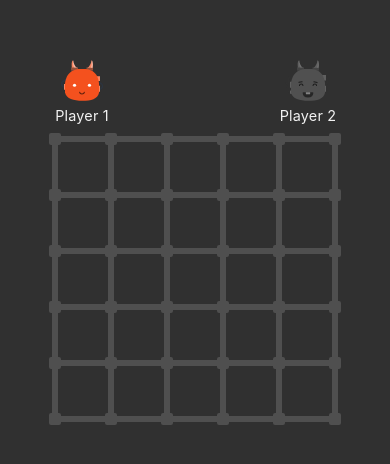
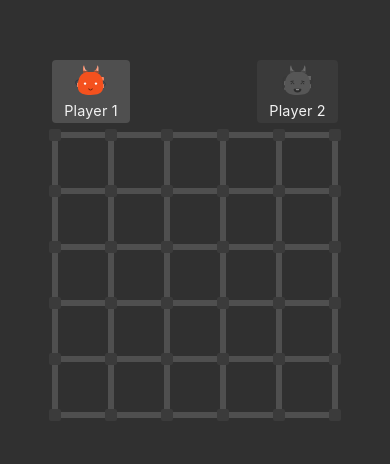
Before and after one commit to thearjunkv/dots-and-boxes, a React (Vite) app: page /game in a window 390 px wide. Shown: the part 178-642 px from the top of the page. Built offline with nearby package versions, Linux system fonts and the light colour scheme.

Commit message:
Updated - styles for player card, breakpoints for media queries, player-4 svg, and player colors

```diff
--- a/src/components/PlayerCard.tsx
+++ b/src/components/PlayerCard.tsx
@@ -4,16 +4,23 @@
 	playerId: number;
 	playerName?: string;
 	isPlayerTurn: boolean;
+	flipLayout?: boolean;
 };
 
-const PlayerCard: React.FC<PlayerCardProps> = ({ playerId, playerName, isPlayerTurn }) => {
+const PlayerCard: React.FC<PlayerCardProps> = ({ playerId, playerName, isPlayerTurn, flipLayout }) => {
 	const defaultPlayerName = `Player ${playerId}`;
 	const displayPlayerName = playerName?.trim() ? playerName : defaultPlayerName;
 
 	const playerIconPath = `/assets/player-${playerId}.svg`;
 
 	return (
-		<div className={cn('player-card', isPlayerTurn && `player-card--active`)}>
+		<div
+			className={cn(
+				'player-card',
+				isPlayerTurn && `player-card--active`,
+				flipLayout && 'player-card--flip-layout'
+			)}
+		>
 			<div className='player-card__player-icon-wrapper'>
 				<img
 					src={playerIconPath}
--- a/src/data/gameConfig.ts
+++ b/src/data/gameConfig.ts
@@ -3,10 +3,10 @@
 const playerCounts: PlayerCount[] = [2, 3, 4];
 
 const playerColorsMap: Map<number, string> = new Map([
-	[1, '#f46f1e'],
+	[1, '#FF5F1F'],
 	[2, '#3498db'],
-	[3, '#27ae60'],
-	[4, '#ffd89c']
+	[3, '#50C878 '],
+	[4, '#e1a63b ']
 ]);
 
 const gridSizes: GridSize[] = ['5x5', '6x6', '7x7'];
--- a/src/index.css
+++ b/src/index.css
@@ -71,7 +71,6 @@
 	line-height: 1.5;
 	letter-spacing: 0.2px;
 
-	background-color: var(--neutral-1000);
 	overflow: hidden;
 
 	-webkit-font-smoothing: antialiased;
--- a/src/pages/Game.tsx
+++ b/src/pages/Game.tsx
@@ -74,6 +74,7 @@
 					<PlayerCard
 						playerId={2}
 						isPlayerTurn={gameState.playerTurn === 2}
+						flipLayout={true}
 					/>
 				</div>
 				<div className='game__game-grid-wrapper'>
@@ -96,6 +97,7 @@
 						<PlayerCard
 							playerId={4}
 							isPlayerTurn={gameState.playerTurn === 4}
+							flipLayout={true}
 						/>
 					)}
 				</div>
--- a/src/styles/components/_game-grid.scss
+++ b/src/styles/components/_game-grid.scss
@@ -24,7 +24,7 @@
 
 			width: 12px;
 			height: 12px;
-			background-color: var(--neutral-600);
+			background-color: var(--neutral-700);
 			border-radius: 2px;
 		}
 	}
--- a/src/styles/components/_player-card.scss
+++ b/src/styles/components/_player-card.scss
@@ -1,15 +1,23 @@
 .player-card {
-	width: 100px;
+	padding: 0.2em 0.4em;
+
+	background-color: hsla(0, 0%, 31%, 0.3);
+	border-radius: 4px;
 
 	display: flex;
-	flex-direction: column;
 	justify-content: center;
 	align-items: center;
 
 	text-align: center;
 
+	transition: background-color var(--transition-duration) var(--transition-timing-function);
+
+	&--flip-layout {
+		flex-direction: row-reverse;
+	}
+
 	&__player-icon-wrapper {
-		width: 60%;
+		width: 35px;
 	}
 
 	&__player-icon {
@@ -20,31 +28,25 @@
 			opacity var(--transition-duration) var(--transition-timing-function);
 	}
 
+	&__player-name {
+		padding: 0 0.4em;
+		font-size: 0.9rem;
+		color: var(--neutral-100);
+		transform: translateY(2px);
+	}
+
+	&--active {
+		background-color: hsla(0, 0%, 31%, 1);
+	}
+
 	&--active &__player-icon {
 		filter: grayscale(0%);
 		opacity: 1;
 	}
+}
 
-	&__player-name {
-		font-size: 0.9rem;
-		color: var(--neutral-100);
-		width: 100%;
-		overflow: hidden;
+@media screen and (max-width: 425px) {
+	.player-card {
+		flex-direction: column;
 	}
 }
-
-@media screen and (max-width: 768px) {
-	.player-card {
-		width: 80px;
-	}
-}
-
-@media screen and (max-width: 480px) {
-	.player-card {
-		width: 60px;
-
-		&__player-icon-wrapper {
-			width: 80%;
-		}
-	}
-}
--- a/src/styles/layouts/_centered-layout.scss
+++ b/src/styles/layouts/_centered-layout.scss
@@ -11,7 +11,7 @@
 	box-shadow: rgba(0, 0, 0, 0.1) 0px 20px 25px -5px, rgba(0, 0, 0, 0.04) 0px 10px 10px -5px;
 }
 
-@media screen and (max-width: 480px) {
+@media screen and (max-width: 425px) {
 	.centered-layout {
 		position: static;
 		transform: translate(0%, 0%);
--- a/src/styles/pages/_game-setup.scss
+++ b/src/styles/pages/_game-setup.scss
@@ -79,7 +79,7 @@
 	}
 }
 
-@media screen and (max-width: 480px) {
+@media screen and (max-width: 425px) {
 	.game-setup {
 		width: 100%;
 		height: 100vh;
--- a/src/styles/pages/_game.scss
+++ b/src/styles/pages/_game.scss
@@ -32,7 +32,7 @@
 	}
 }
 
-@media screen and (max-width: 480px) {
+@media screen and (max-width: 425px) {
 	.game {
 		width: 100%;
 		height: 100vh;
```
Also changed, not shown: public/assets/player-4.svg.
